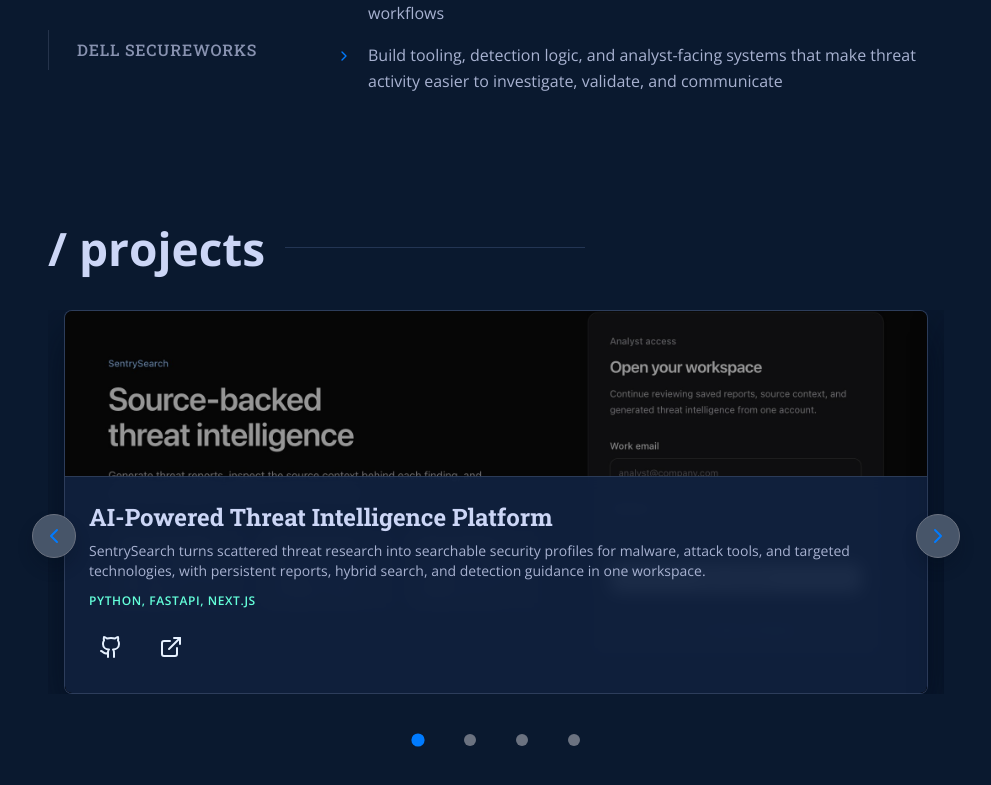
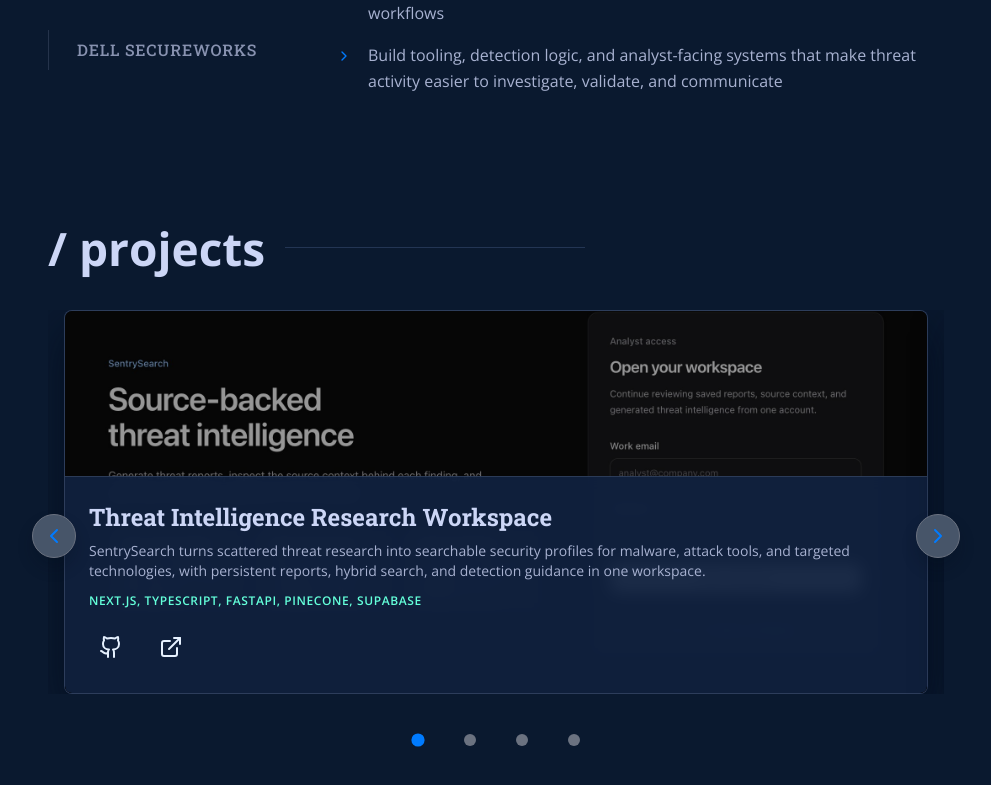
Before and after one commit to ricomanifesto/rico, a React (Vite) app: page / in a window 1280 px wide. Shown: the part 1570-2355 px from the top of the page, without its empty margins (144-1135 px from the left). Built offline with nearby package versions, Linux system fonts and the light colour scheme.

Commit message:
Update project portfolio metadata

```diff
--- a/scripts/check-source-workflow.mjs
+++ b/scripts/check-source-workflow.mjs
@@ -138,7 +138,7 @@ const checks = [
   },
   {
     label: "about content preserves current technologies",
-    pattern: /export const aboutContent:\s*AboutContent\s*=\s*\{[\s\S]*technologies:\s*\[\s*"Python",\s*"Next\.js",\s*"FastAPI",\s*"Go",\s*"scikit-learn",\s*"LangGraph",?\s*\][\s\S]*\}/,
+    pattern: /export const aboutContent:\s*AboutContent\s*=\s*\{[\s\S]*technologies:\s*\[\s*"Python",\s*"TypeScript",\s*"Next\.js",\s*"FastAPI",\s*"Go",\s*"LangGraph",?\s*\][\s\S]*\}/,
     source: portfolio,
   },
   {
--- a/src/content/portfolio.ts
+++ b/src/content/portfolio.ts
@@ -118,7 +118,7 @@ export interface ExperienceBehavior {
 }
 
 export const aboutContent: AboutContent = {
-  technologies: ["Python", "Next.js", "FastAPI", "Go", "scikit-learn", "LangGraph"],
+  technologies: ["Python", "TypeScript", "Next.js", "FastAPI", "Go", "LangGraph"],
 };
 
 export const aboutBehavior: AboutBehavior = {
@@ -182,9 +182,9 @@ export const projectActionLinkBehavior: ProjectActionLinkBehavior = {
 
 export const projects: readonly ProjectSummary[] = [
   {
-    title: "AI-Powered Threat Intelligence Platform",
+    title: "Threat Intelligence Research Workspace",
     description: "SentrySearch turns scattered threat research into searchable security profiles for malware, attack tools, and targeted technologies, with persistent reports, hybrid search, and detection guidance in one workspace.",
-    techStack: ["PYTHON", "FASTAPI", "NEXT.JS"],
+    techStack: ["NEXT.JS", "TYPESCRIPT", "FASTAPI", "PINECONE", "SUPABASE"],
     links: {
       repository: {
         href: "https://github.com/ricomanifesto/SentrySearch",
@@ -204,9 +204,9 @@ export const projects: readonly ProjectSummary[] = [
     },
   },
   {
-    title: "Cybersecurity News Aggregator",
+    title: "Analyst-Ready Security Briefings",
     description: "SentryDigest turns noisy security feeds into a daily analyst-ready briefing, with source links, severity cues, and clean HTML output you can inspect before sharing.",
-    techStack: ["NODE.JS"],
+    techStack: ["NODE.JS", "RSS", "GITHUB ACTIONS"],
     links: {
       repository: {
         href: "https://github.com/ricomanifesto/SentryDigest",
@@ -226,9 +226,9 @@ export const projects: readonly ProjectSummary[] = [
     },
   },
   {
-    title: "Cybersecurity Exploit Reporter",
+    title: "Exploitation Intelligence Reports",
     description: "SentryInsight turns security RSS feeds into exploitation-focused threat reports, with CVE correlation, affected systems, attack vectors, and executive summaries ready for review.",
-    techStack: ["PYTHON", "LANGGRAPH", "LANGCHAIN", "FASTMCP"],
+    techStack: ["PYTHON", "LANGGRAPH", "PYDANTIC", "OPENROUTER"],
     links: {
       repository: {
         href: "https://github.com/ricomanifesto/SentryInsight",
@@ -248,9 +248,9 @@ export const projects: readonly ProjectSummary[] = [
     },
   },
   {
-    title: "Cybersecurity GRC Reporter",
+    title: "Audit-Ready GRC Intelligence",
     description: "GRCInsight turns regulatory and security feeds into audit-ready GRC intelligence, with framework mapping, agency signals, industry relevance, and concise action-oriented reports.",
-    techStack: ["GO", "PYTHON", "LANGGRAPH", "FASTAPI"],
+    techStack: ["GO", "PYTHON", "AWS LAMBDA", "DYNAMODB", "FASTAPI"],
     links: {
       repository: {
         href: "https://github.com/ricomanifesto/GRCInsight",
```
Also changed, not shown: 1 other file (tests, documents, lock files or other folders).
